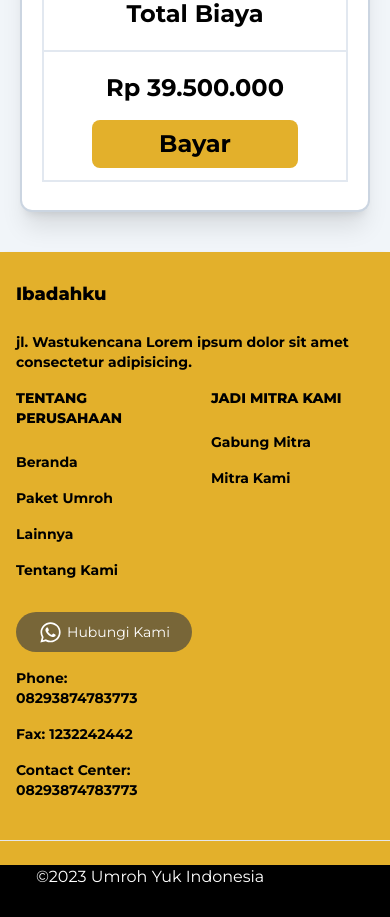
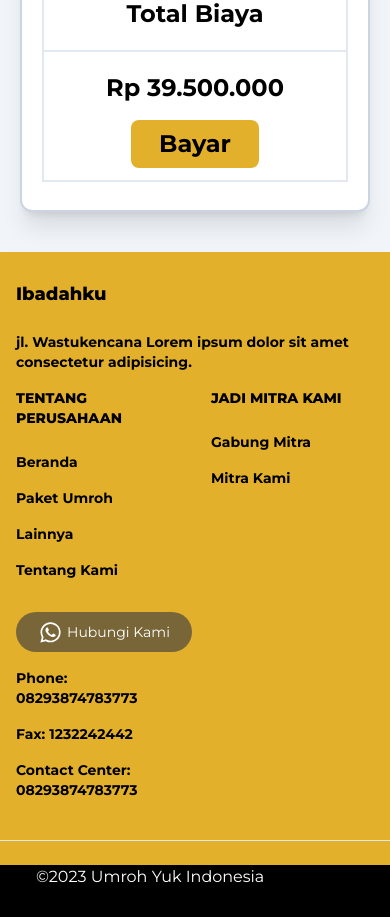
Before and after one commit to fikriymnn/umr-web, a Next.js app: page /akun/PesananSaya/BelumBayar in a window 390 px wide. Shown: the part 820-1737 px from the top of the page. Built offline with nearby package versions, Linux system fonts and the light colour scheme; no server answers.

Commit message:
routing button

```diff
--- a/src/app/akun/PesananSaya/BelumBayar/page.jsx
+++ b/src/app/akun/PesananSaya/BelumBayar/page.jsx
@@ -182,9 +182,9 @@ function BelumBayar() {
                   <p className="my-2 text-center md:text-start">
                     Rp 39.500.000
                   </p>
-                  <button className="bg-[#E3B02B] px-7 rounded-lg md:py-0 py-2 md:mt-0 mt-2 hover:text-[#E3B02B] hover:bg-black">
+                  <a href="/akun/PesananSaya/KonfirmasiBayar" className="bg-[#E3B02B] px-7 rounded-lg md:my-auto md:mx-0 mx-auto py-2 md:mt-0 mt-2 hover:text-[#E3B02B] hover:bg-black">
                     Bayar
-                  </button>
+                  </a>
                 </div>
               </div>
             </div>
```
